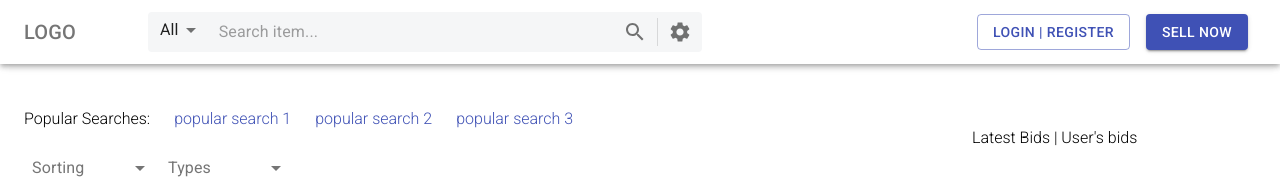
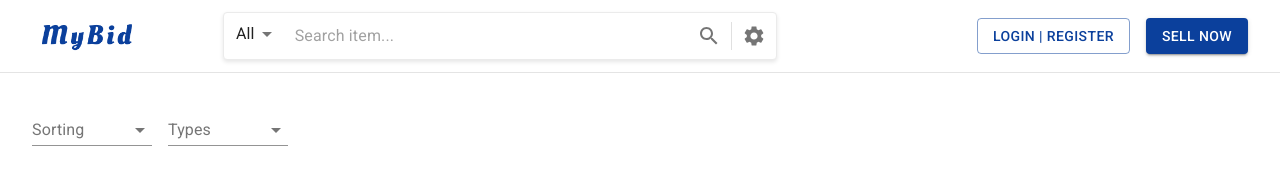
Before and after one commit to aurimasbachanovicius/auction, a React (Create React App) app: page / in a window 1280 px wide. Shown: the top 179 px of the page. Built offline with nearby package versions, Linux system fonts and the light colour scheme.

Commit message:
Too sleepy to describe

```diff
--- a/package.json
+++ b/package.json
@@ -10,7 +10,7 @@
     "react": "^16.9.0",
     "react-dom": "^16.9.0",
     "react-redux": "^7.1.1",
-    "react-router-dom": "^5.1.0",
+    "react-router-dom": "^5.1.1",
     "react-scripts": "3.0.1"
   },
   "homepage": "https://3auris.github.com/auction",
--- a/src/components/AppRouter/AppRouter.jsx
+++ b/src/components/AppRouter/AppRouter.jsx
@@ -1,10 +1,34 @@
 import React from 'react';
-import { Route, BrowserRouter as Router, Link, Switch } from 'react-router-dom';
+import { Route, BrowserRouter as Router, Switch } from 'react-router-dom';
 import Container from '@material-ui/core/Container';
 import Homepage from '../Homepage';
 import PrimarySearchAppBar from '../Toolbar';
 import NotFound from '../ErrorPage/NotFound';
 import Authentication from '../Account/Authentication';
+
+import { createMuiTheme, makeStyles } from '@material-ui/core/styles';
+import { ThemeProvider } from '@material-ui/styles';
+
+const theme = createMuiTheme({
+  palette: {
+    primary: { main: '#0B409C' }
+  },
+  overrides: {
+    MuiPaper: {
+      elevation4: {
+        boxShadow: 'none',
+        borderBottom: '1px solid #e4e4e4'
+      }
+    },
+    MuiToolbar: {
+      regular: {
+        '@media (min-width: 600px)': {
+          minHeight: '72px'
+        }
+      }
+    }
+  }
+});
 
 function AppRouter() {
   const drawerToggleClickHandler = () => {
@@ -12,11 +36,9 @@ function AppRouter() {
   };
 
   return (
+    <ThemeProvider theme={theme}>
       <Router>
         <PrimarySearchAppBar drawerClickHandler={drawerToggleClickHandler} />
-
-      <Link to="/">Home</Link>
-      <Link to="/signup">Signup</Link>
         <div style={{ height: '100%' }}>
           <Container maxWidth="lg" style={{ marginTop: 90 }}>
             <Switch>
@@ -27,6 +49,7 @@ function AppRouter() {
           </Container>
         </div>
       </Router>
+    </ThemeProvider>
   );
 }
 
--- a/src/components/Homepage/index.jsx
+++ b/src/components/Homepage/index.jsx
@@ -2,18 +2,15 @@ import React from 'react';
 import { Grid } from '@material-ui/core';
 import './index.css';
 import ProductBlock from '../Products/ProductBlock';
-import PopularSearches from '../PopularSearches';
+// import PopularSearches from '../PopularSearches';
 
 const Homepage = () => {
   return (
     <React.Fragment>
-      <PopularSearches searches={['popular search 1', 'popular search 2', 'popular search 3']} />
+      {/* <PopularSearches searches={['popular search 1', 'popular search 2', 'popular search 3']} /> */}
       <Grid container spacing={4}>
         <Grid item md={9}>
           <ProductBlock />
-        </Grid>
-        <Grid item md={3}>
-          Latest Bids | User&apos;s bids
         </Grid>
       </Grid>
     </React.Fragment>
--- a/src/components/Search/index.jsx
+++ b/src/components/Search/index.jsx
@@ -32,13 +32,15 @@ const categories = [
 const useStyles = makeStyles(theme => ({
   root: {
     marginLeft: theme.spacing(6),
+    transition: 'box-shadow 200ms ease-in',
+    border: '1px solid #EBEBEB',
+    borderRadius: 4,
+    boxShadow: '0 2px 4px rgba(0,0,0,0.1)',
+    height: 48,
     padding: '2px 4px',
     width: '100%',
     display: 'flex',
     alignItems: 'center',
-    height: 40,
-    backgroundColor: '#f5f6f7',
-    boxShadow: 'none',
     [theme.breakpoints.only('xs')]: {
       marginLeft: theme.spacing(0)
     }
--- /dev/null
+++ b/src/components/Toolbar/index.css
@@ -0,0 +1,4 @@
+img {
+  height: 40px;
+  display: flex;
+}
--- a/src/components/Toolbar/index.jsx
+++ b/src/components/Toolbar/index.jsx
@@ -4,7 +4,6 @@ import AppBar from '@material-ui/core/AppBar';
 import Toolbar from '@material-ui/core/Toolbar';
 import IconButton from '@material-ui/core/IconButton';
 import Button from '@material-ui/core/Button';
-import Typography from '@material-ui/core/Typography';
 import Badge from '@material-ui/core/Badge';
 import MenuItem from '@material-ui/core/MenuItem';
 import Menu from '@material-ui/core/Menu';
@@ -14,6 +13,8 @@ import NotificationsIcon from '@material-ui/icons/Notifications';
 import MenuIcon from '@material-ui/icons/Menu';
 
 import { Link } from 'react-router-dom';
+import './index.css';
+import logo from '../../assets/logo/logo_transparent.png';
 import Search from '../Search';
 import ToolbarMenu from '../ToolbarMenu';
 
@@ -94,10 +95,6 @@ function PrimarySearchAppBar() {
   const isMenuOpen = Boolean(anchorEl);
   const isMobileMenuOpen = Boolean(mobileMoreAnchorEl);
 
-  // function handleProfileMenuOpen(event) {
-  //   setAnchorEl(event.currentTarget);
-  // }
-
   function handleMobileMenuClose() {
     setMobileMoreAnchorEl(null);
   }
@@ -170,27 +167,14 @@ function PrimarySearchAppBar() {
       <AppBar position="fixed" color="inherit">
         <Toolbar>
           <Link to="/">
-            <Typography className={classes.title} variant="h6" noWrap>
-              LOGO
-            </Typography>
+            <img src={logo} alt="logo" />
           </Link>
           <div className={classes.search}>
             <Search />
-            {/* <div className={classes.searchIcon}>
-              <SearchIcon />
-            </div>
-            <InputBase
-              placeholder="Search…"
-              classes={{
-                root: classes.inputRoot,
-                input: classes.inputInput
-              }}
-            /> */}
           </div>
           <div className={classes.grow} />
           <div className={classes.sectionDesktop}>
             <ToolbarMenu />
-
             <Button variant="contained" color="primary" size="medium" className={classes.margin}>
               Sell Now
             </Button>
```
Also changed, not shown: src/assets/logo/logo_transparent.png (added), 1 other file (tests, documents, lock files or other folders). Lines whose indentation alone changed are shown as unchanged.
